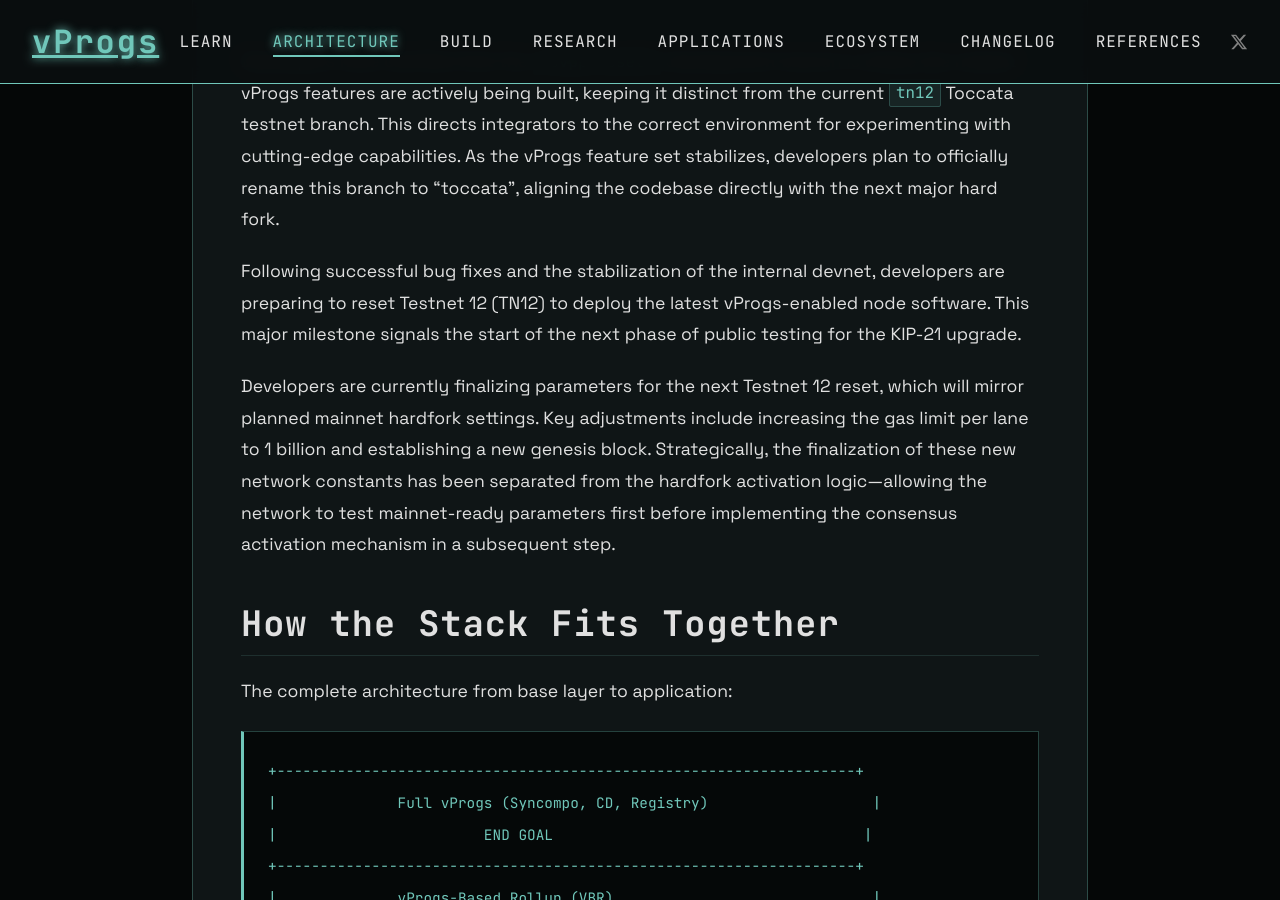
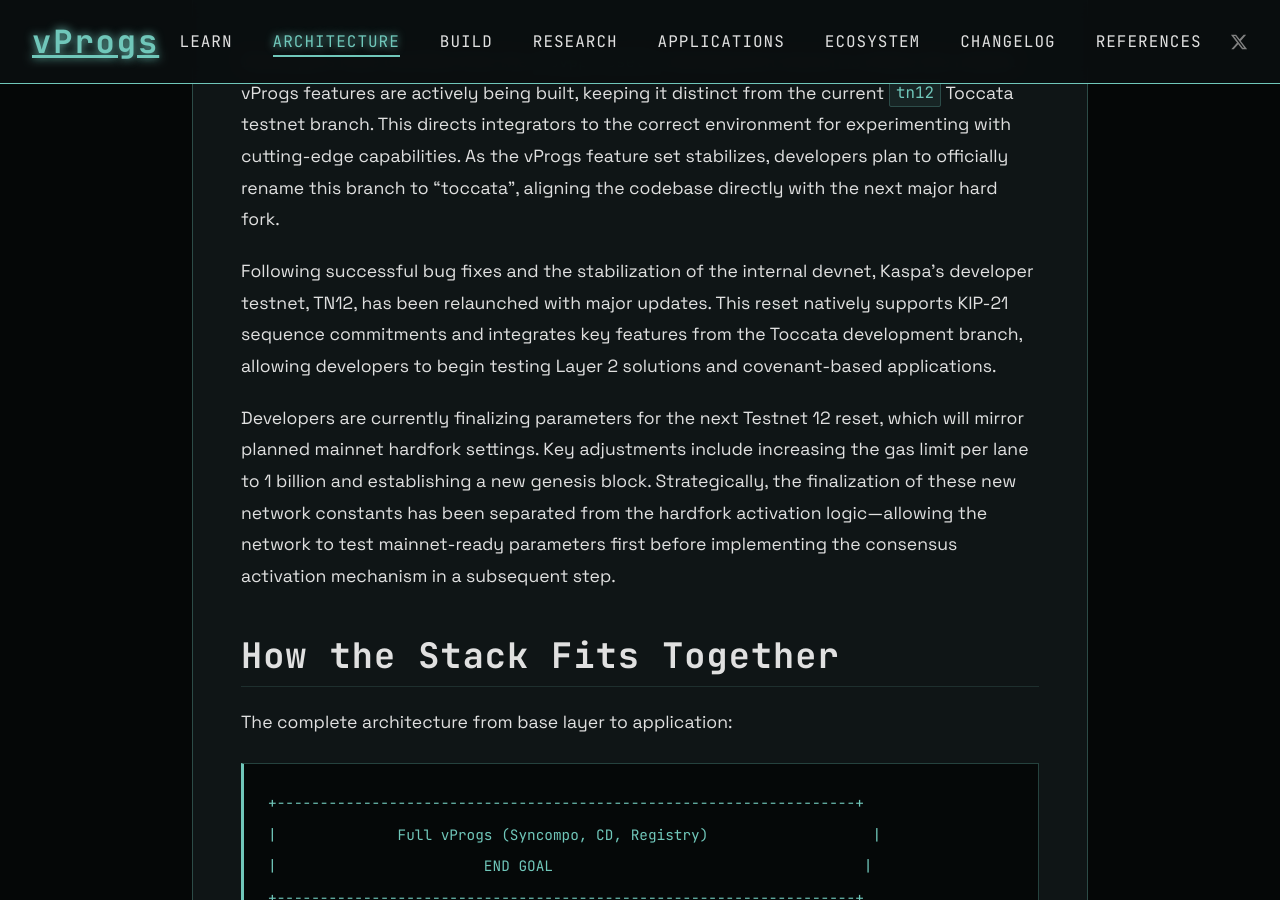
Before and after one commit to creative-inference/vprogs.xyz, a Jekyll site: the page built from architecture/covenants.md, in a window 1280 px wide and 900 px high, scrolled down 18231 px. Built offline with Jekyll 4.4.1, drawn with Linux system fonts in a browser that asks for light colours.

Commit message:
Update TN12 testnet status to reflect its relaunch and KIP-21 support. [auto]

```diff
--- a/architecture/covenants.md
+++ b/architecture/covenants.md
@@ -480,7 +480,7 @@
 
 
 
-Following successful bug fixes and the stabilization of the internal devnet, developers are preparing to reset Testnet 12 (TN12) to deploy the latest vProgs-enabled node software. This major milestone signals the start of the next phase of public testing for the KIP-21 upgrade.
+Following successful bug fixes and the stabilization of the internal devnet, Kaspa's developer testnet, TN12, has been relaunched with major updates. This reset natively supports KIP-21 sequence commitments and integrates key features from the Toccata development branch, allowing developers to begin testing Layer 2 solutions and covenant-based applications.
 
 
 
```
